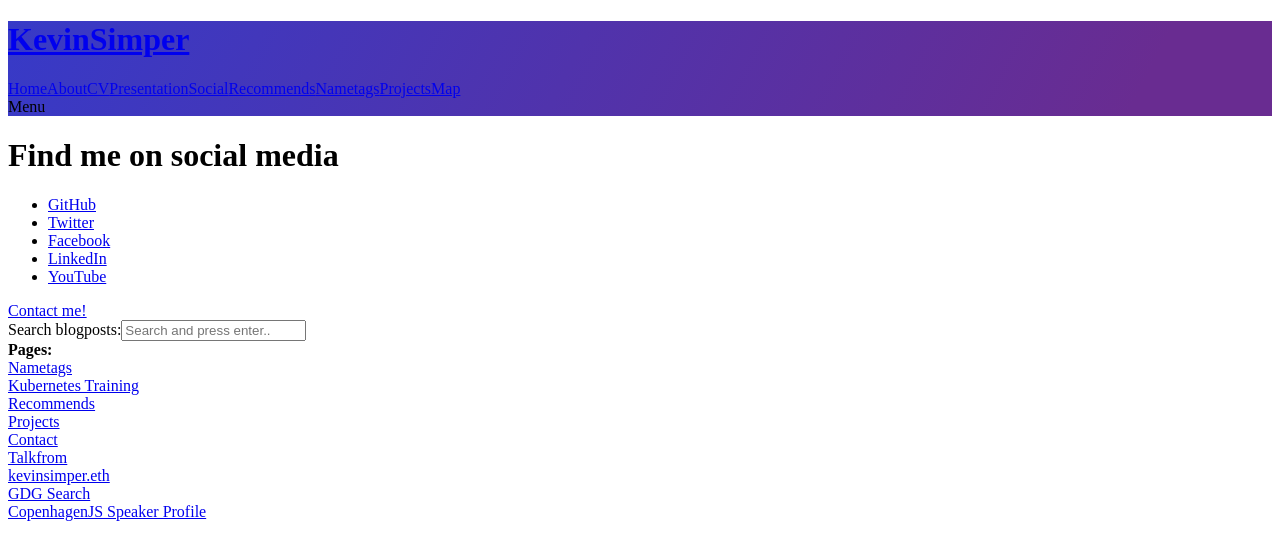
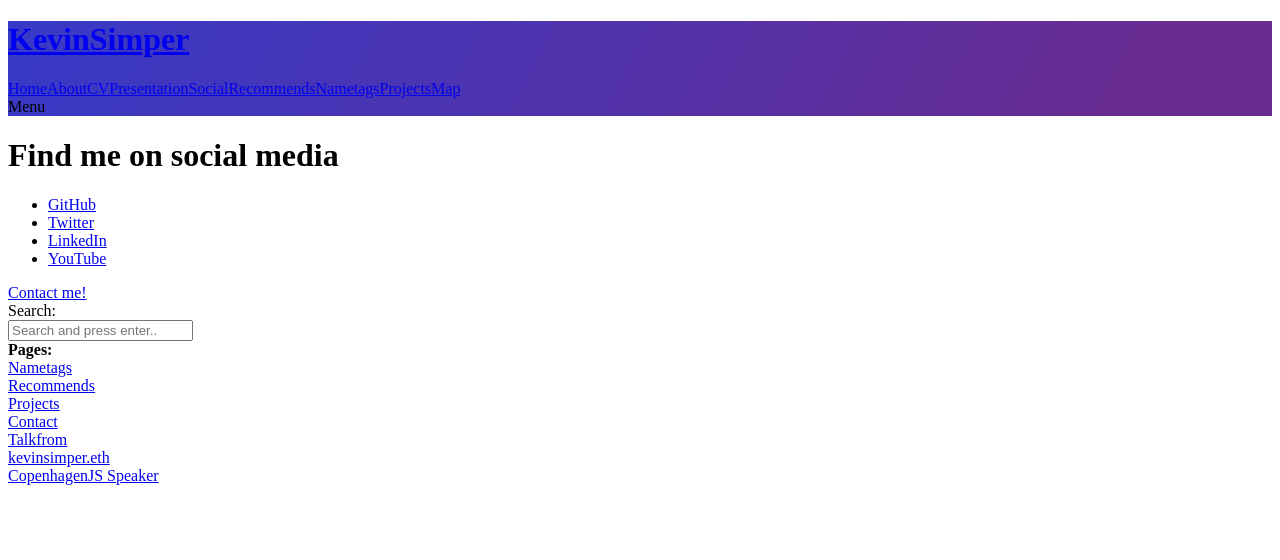
Before and after one commit to kevinsimper/kevinsimper.dk, a Next.js app: page /social in a window 1280 px wide. Shown: the top 560 px of the page. Built offline with nearby package versions, Linux system fonts and the light colour scheme.

Commit message:
Small tweaks

```diff
--- a/pages/_app.tsx
+++ b/pages/_app.tsx
@@ -88,7 +88,7 @@ function MyApp({ Component, pageProps }) {
               Contact me!
             </a>
             <form method="GET" action="/search" className="py-4">
-              Search blogposts:
+              <div className="py-2">Search:</div>
               <input
                 className="p-2 text-black w-full"
                 name="q"
@@ -102,8 +102,6 @@ function MyApp({ Component, pageProps }) {
             <div>
               <a href="/nametags">Nametags</a>
               <br />
-              <a href="/kubernetes-training">Kubernetes Training</a>
-              <br />
               <a href="/recommends">Recommends</a>
               <br />
               <a href="/projects">Projects</a>
@@ -114,10 +112,8 @@ function MyApp({ Component, pageProps }) {
               <br />
               <a href="http://kevinsimper.eth">kevinsimper.eth</a>
               <br />
-              <a href="https://gdg-search.firebaseapp.com">GDG Search</a>
-              <br />
               <a href="https://copenhagenjs.dk/speaker/?name=kevin-simper">
-                CopenhagenJS Speaker Profile
+                CopenhagenJS Speaker
               </a>
             </div>
           </div>
--- a/pages/categories/[category].tsx
+++ b/pages/categories/[category].tsx
@@ -14,6 +14,7 @@ function CategoryPage({ category, posts }) {
           <div className="py-2">
             <a href={'/posts/' + post.slug}>
               <h3 className="text-xl text-purple-600">{post.title}</h3>
+            </a>
             <div>{post.date}</div>
             <ul className="flex">
               {post.tags?.map((tag) => (
@@ -24,7 +25,6 @@ function CategoryPage({ category, posts }) {
                 </li>
               ))}
             </ul>
-            </a>
           </div>
         )
       })}
--- a/pages/index.tsx
+++ b/pages/index.tsx
@@ -19,8 +19,8 @@ function HomePage({ posts }) {
             'linear-gradient(297deg, rgba(125,52,173,1) 11%, rgba(99,102,241,1) 100%)',
         }}
       >
-        Hi, my name is Kevin Simper. I work at GreenMobility as Tech Lead and
-        like to write about tech. I also like to make videos on youtube about
+        Hi, my name is Kevin Simper. I work at GreenMobility as CTO and like to
+        write about tech. I also like to make videos on youtube about
         programming and organize meetups.
       </div>
       <h2 className="text-xl my-2">My latest posts:</h2>
@@ -31,7 +31,7 @@ function HomePage({ posts }) {
               <a href={'/posts/' + post.slug}>
                 <h3 className="text-xl text-purple-600">{post.title}</h3>
               </a>
-              <div>{new Date(post.date).toISOString()}</div>
+              <div>{new Date(post.date).toISOString().split('T')[0]}</div>
               <ul className="flex">
                 {post.tags?.map((tag, key) => (
                   <li key={tag} className="pr-1">
--- a/pages/social.tsx
+++ b/pages/social.tsx
@@ -3,27 +3,42 @@ import Head from 'next/head'
 
 function SocialPage() {
   return (
-    <div>
-      <h1 className="text-2xl">Find me on social media</h1>
+    <div className="py-6">
       <Head>
         <title>Social media - Kevin Simper</title>
       </Head>
-      <ul>
-        <li className="my-2">
-          <a href="https://github.com/kevinsimper">GitHub</a>
+      <h1 className="text-2xl text-center">Find me on social media</h1>
+      <ul className="grid lg:grid-cols-4 gap-3 my-4 content-center items-center">
+        <li className="text-center border-2 bg-black text-white rounded-full">
+          <a
+            className="block aspect-square flex place-items-center"
+            href="https://github.com/kevinsimper"
+          >
+            <div className="flex-1">GitHub</div>
+          </a>
         </li>
-        <li className="my-2">
-          <a href="https://twitter.com/kevinsimper">Twitter</a>
+        <li className="text-center border-2 bg-blue-400 text-white rounded-full">
+          <a
+            className="block aspect-square flex place-items-center"
+            href="https://twitter.com/kevinsimper"
+          >
+            <div className="flex-1">Twitter</div>
+          </a>
         </li>
-        <li className="my-2">
-          <a href="https://www.facebook.com/kevinsimper">Facebook</a>
+        <li className="text-center border-2 rounded-full">
+          <a
+            className="block aspect-square flex place-items-center"
+            href="https://linkedin.com/in/kevinsimper"
+          >
+            <div className="flex-1">LinkedIn</div>
+          </a>
         </li>
-        <li className="my-2">
-          <a href="https://linkedin.com/in/kevinsimper">LinkedIn</a>
-        </li>
-        <li className="my-2">
-          <a href="https://www.youtube.com/channel/UCarQbOR6-lCqaa0d_MB9iGQ">
-            YouTube
+        <li className="text-center border-2 bg-red-600 text-white rounded-full">
+          <a
+            className="block aspect-square flex place-items-center"
+            href="https://www.youtube.com/channel/UCarQbOR6-lCqaa0d_MB9iGQ"
+          >
+            <div className="flex-1">YouTube</div>
           </a>
         </li>
       </ul>
```
Also changed, not shown: pages/about.tsx (+4 -4 lines). Lines whose indentation alone changed are shown as unchanged.
